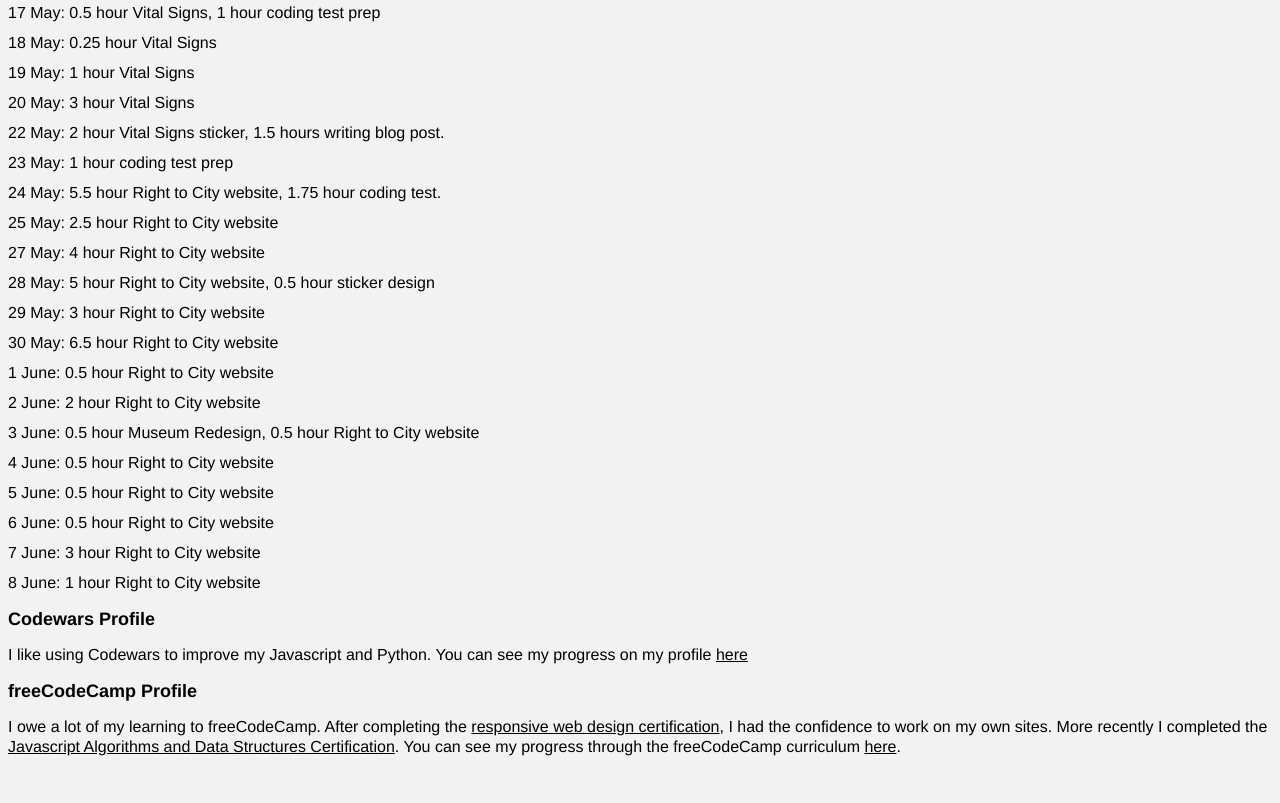
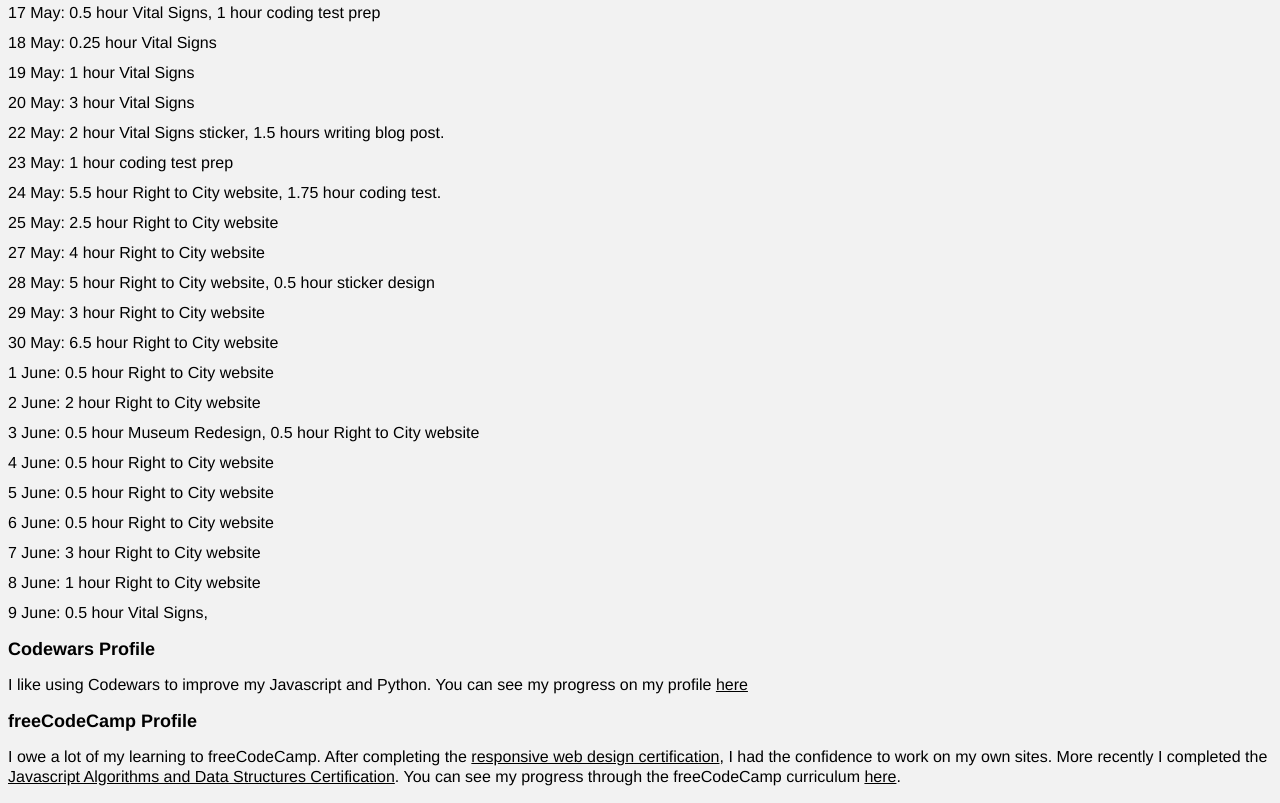
Before and after one commit to jackkershaw/my-coding-progress, an Eleventy site: page src/progress.md in a window 1280 px wide. Shown: the part 8491-9294 px from the top of the page. Before the commit the page ends 9264 px from the top, so only its background shows below. Built offline with nearby package versions, Linux system fonts and the light colour scheme; Eleventy itself is replaced by a stand-in of ours; files that its build step writes are made by us from their sources.

Commit message:
edit progress doc

```diff
--- a/src/progress.md
+++ b/src/progress.md
@@ -299,6 +299,7 @@
 - 6 June: 0.5 hour Right to City website
 - 7 June: 3 hour Right to City website
 - 8 June: 1 hour Right to City website
+- 9 June: 0.5 hour Vital Signs,
 
 ## Codewars Profile
 
```
